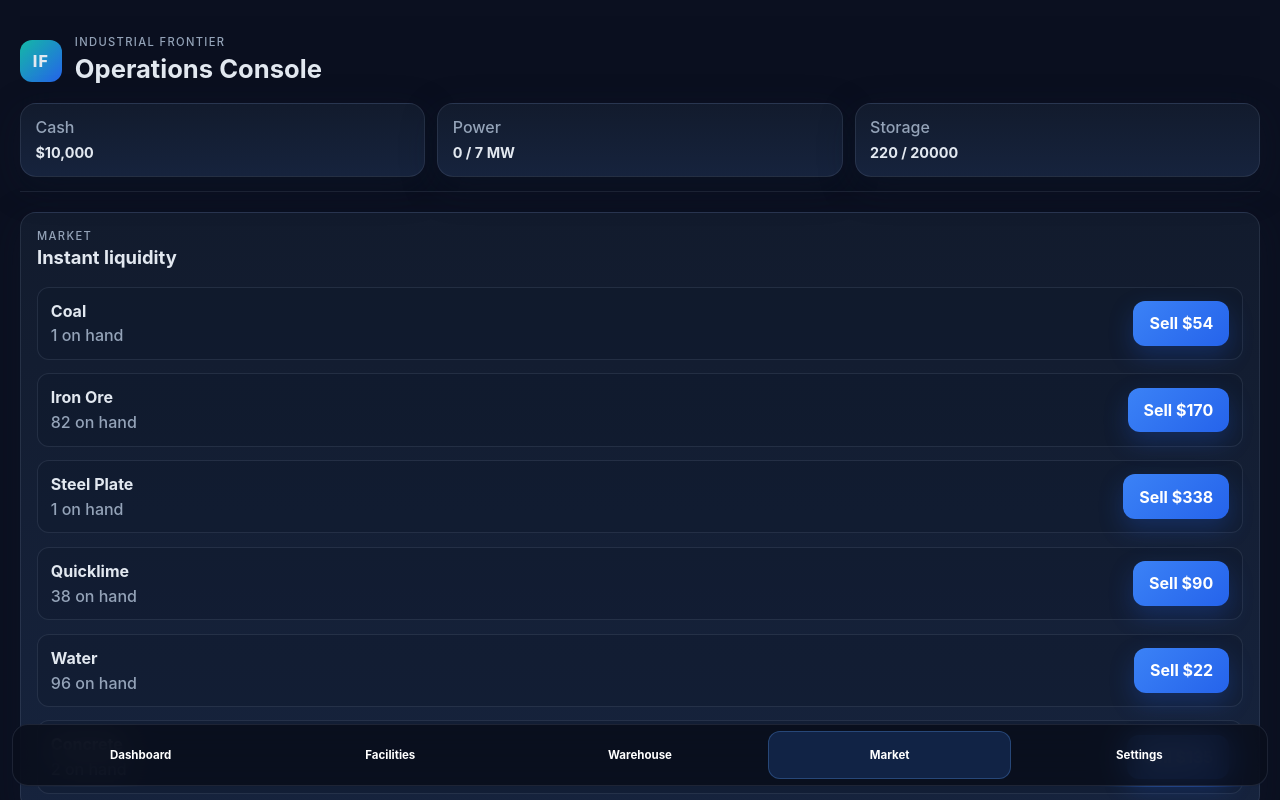
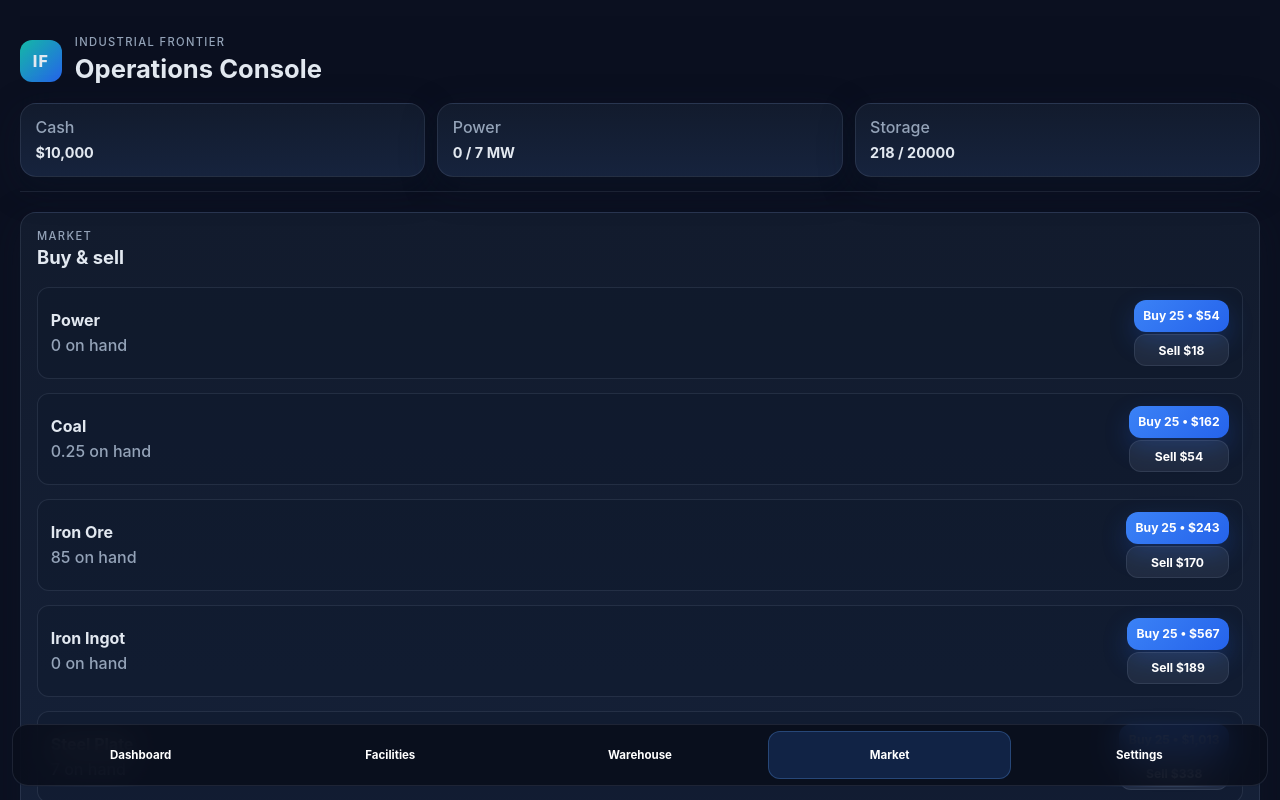
Before and after one commit to LatridellActiveX/gamething, a React (Vite) app: page / in a window 1280 px wide. Both pictures are taken after a click on the button "Market". Shown: the top 800 px of the page. Built offline with nearby package versions, Linux system fonts and the light colour scheme.

Commit message:
playability

```diff
--- a/src/App.tsx
+++ b/src/App.tsx
@@ -9,6 +9,7 @@ import {
   getFacilityUpgradeCost,
   getNetResourceRate,
   getResourcePrice,
+  purchaseResource,
   sellResource,
   tickGameState,
   toggleFacility,
@@ -148,6 +149,22 @@ function App() {
     if (sold > 0) {
       addLog(`Sold ${formatQuantity(sold)} ${RESOURCE_DEFINITIONS[resourceId].name} for ${formatMoney(sold * getResourcePrice(resourceId))}.`);
     }
+  };
+
+  const handleBuy = (resourceId: ResourceId, quantity: number) => {
+    const current = structuredClone(gameRef.current);
+    const next = purchaseResource(current, resourceId, quantity);
+    const bought = Math.max(0, next.warehouses.central.inventory[resourceId].amount - current.warehouses.central.inventory[resourceId].amount);
+
+    if (bought <= 0) {
+      addLog(`Market purchase failed for ${RESOURCE_DEFINITIONS[resourceId].name}: insufficient cash or storage.`);
+      return;
+    }
+
+    gameRef.current = next;
+    setGame(next);
+    setUpgradeNotice(`Purchased ${formatQuantity(bought)} ${RESOURCE_DEFINITIONS[resourceId].name}.`);
+    addLog(`Bought ${formatQuantity(bought)} ${RESOURCE_DEFINITIONS[resourceId].name} for ${formatMoney(bought * getResourcePrice(resourceId) * 1.2)}.`);
   };
 
   const handleExport = async () => {
@@ -337,7 +354,9 @@ function App() {
                     <small>{RESOURCE_DEFINITIONS[resourceId].unit}</small>
                   </div>
                 </td>
-                <td>{formatQuantity(amount)}</td>
+                <td>
+                  <span key={`${resourceId}-${amount}`} className="stock-value">{formatQuantity(amount)}</span>
+                </td>
                 <td className={rate >= 0 ? "positive" : "danger"}>{formatRate(rate)}</td>
                 <td>
                   <div className="progress-wrap">
@@ -367,20 +386,25 @@ function App() {
         <div className="panel-header">
           <div>
             <p className="eyebrow">Market</p>
-            <h2>Instant liquidity</h2>
+            <h2>Buy & sell</h2>
           </div>
         </div>
 
         <div className="market-list">
-          {resourceRows.filter((entry) => entry.amount > 0).map(({ resourceId, name, amount, price }) => (
+          {resourceRows.map(({ resourceId, name, amount, price }) => (
             <div key={resourceId} className="market-item">
               <div>
                 <strong>{name}</strong>
                 <span>{formatQuantity(amount)} on hand</span>
               </div>
-              <button onClick={() => handleSell(resourceId, Math.max(10, Math.round(amount * 0.25)))}>
-                Sell {formatMoney(price * Math.max(10, Math.round(amount * 0.25)))}
-              </button>
+              <div className="market-actions">
+                <button className="small" onClick={() => handleBuy(resourceId, 25)}>
+                  Buy 25 • {formatMoney(price * 25 * 1.2)}
+                </button>
+                <button className="small secondary" onClick={() => handleSell(resourceId, Math.max(10, Math.round(amount * 0.25)))}>
+                  Sell {formatMoney(price * Math.max(10, Math.round(amount * 0.25)))}
+                </button>
+              </div>
             </div>
           ))}
         </div>
--- a/src/game/engine.ts
+++ b/src/game/engine.ts
@@ -176,6 +176,28 @@ export function sellResource(state: GameState, resourceId: ResourceId, requested
   return state;
 }
 
+export function purchaseResource(state: GameState, resourceId: ResourceId, requestedAmount: number): GameState {
+  const inventory = state.warehouses.central.inventory[resourceId];
+  const unitPrice = getResourcePrice(resourceId) * 1.2;
+  const capacity = state.warehouses.central.capacity;
+  const usedSpace = RESOURCE_IDS.reduce((total, id) => total + state.warehouses.central.inventory[id].amount, 0);
+  const freeSpace = Math.max(0, capacity - usedSpace);
+  const affordableAmount = Math.floor(state.cash / unitPrice);
+  const amount = Math.min(
+    Math.max(0, Math.floor(requestedAmount)),
+    affordableAmount,
+    freeSpace,
+  );
+
+  if (amount <= 0) return state;
+
+  const totalCost = Number((amount * unitPrice).toFixed(2));
+  state.cash -= totalCost;
+  inventory.amount += amount;
+  computePowerStats(state);
+  return state;
+}
+
 export function upgradeFacility(state: GameState, facilityId: FacilityId): GameState {
   const facility = state.facilities[facilityId];
   const cost = getFacilityUpgradeCost(facility, facility.level);
--- a/src/game/state/initialState.ts
+++ b/src/game/state/initialState.ts
@@ -35,7 +35,7 @@ export const INITIAL_GAME_STATE: GameState = {
   schemaVersion: 1,
   cash: 10_000,
   power: {
-    available: 10,
+    available: 50,
     productionPerSecond: 5,
     consumptionPerSecond: 0,
   },
@@ -43,8 +43,8 @@ export const INITIAL_GAME_STATE: GameState = {
     central: {
       capacity: 20000,
       inventory: {
-        power: { amount: 10, reserved: 0 },
-        coal: { amount: 300, reserved: 0 },
+        power: { amount: 50, reserved: 0 },
+        coal: { amount: 2000, reserved: 0 },
         ironOre: { amount: 80, reserved: 0 },
         ironIngot: { amount: 0, reserved: 0 },
         steelPlate: { amount: 0, reserved: 0 },
--- a/src/styles.css
+++ b/src/styles.css
@@ -292,6 +292,24 @@ h3 {
   gap: 0.75rem;
 }
 
+.market-actions {
+  display: flex;
+  flex-wrap: wrap;
+  gap: 0.5rem;
+  justify-content: flex-end;
+}
+
+.stock-value {
+  display: inline-block;
+  animation: stockPulse 0.6s ease-out;
+}
+
+@keyframes stockPulse {
+  0% { transform: scale(1); color: var(--text); }
+  35% { transform: scale(1.12); color: var(--green); }
+  100% { transform: scale(1); color: var(--text); }
+}
+
 .facility-badges {
   display: flex;
   gap: 0.4rem;
```
Also changed, not shown: 1 other file (tests, documents, lock files or other folders).
